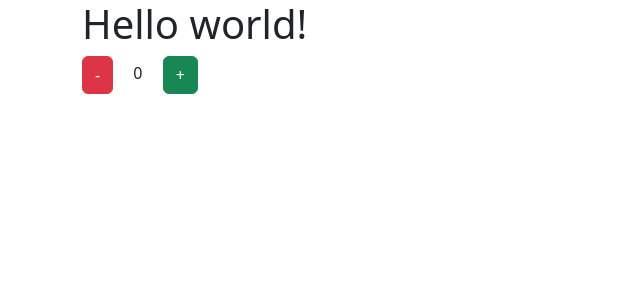
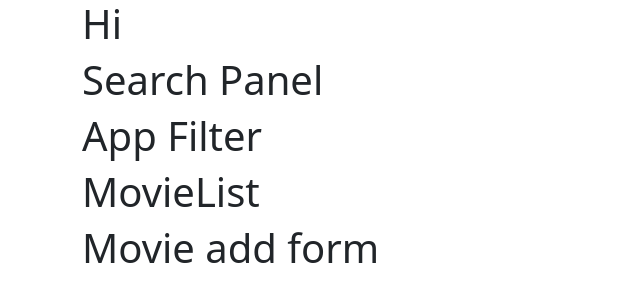
Before and after one commit to 7Davronbek/vue-sammi, a Vue app: page / in a window 1280 px wide. Shown: the top 302 px of the page, without its empty margins (0-640 px from the left). Built offline with nearby package versions, Linux system fonts and the light colour scheme.

Commit message:
vue-practise

```diff
--- a/index.html
+++ b/index.html
@@ -1,10 +1,17 @@
 <!DOCTYPE html>
 <html lang="en">
   <head>
-    <meta charset="UTF-8">
-    <link rel="icon" href="/favicon.ico">
-    <meta name="viewport" content="width=device-width, initial-scale=1.0">
-    <title>Vite App</title>
+    <meta charset="UTF-8" />
+    <link rel="icon" href="/favicon.ico" />
+    <meta name="viewport" content="width=device-width, initial-scale=1.0" />
+    <link
+      rel="stylesheet"
+      href="https://cdnjs.cloudflare.com/ajax/libs/font-awesome/6.3.0/css/all.min.css"
+      integrity="sha512-SzlrxWUlpfuzQ+pcUCosxcglQRNAq/DZjVsC0lE40xsADsfeQoEypE+enwcOiGjk/bSuGGKHEyjSoQ1zVisanQ=="
+      crossorigin="anonymous"
+      referrerpolicy="no-referrer"
+    />
+    <title>Vite CRUD App</title>
   </head>
   <body>
     <div id="app"></div>
--- a/src/App.vue
+++ /dev/null
@@ -1,34 +0,0 @@
-<template>
-  <div>
-    <div class="container">
-      <div class="row">
-        <div class="col-12">
-          <h1>Hello world!</h1>
-          <button @click="decrement" class="btn btn-danger me-3">-</button>
-          {{ counter }}
-          <button @click="increment" class="btn btn-success ms-3">+</button>
-        </div>
-      </div>
-    </div>
-  </div>
-</template>
-
-<script>
-export default {
-  data() {
-    return {
-      counter: 0
-    }
-  },
-  methods: {
-    increment() {
-      this.counter += 1
-    },
-    decrement() {
-      this.counter -= 1
-    }
-  }
-}
-</script>
-
-<style></style>
--- /dev/null
+++ b/src/components/app-filter/AppFilter.vue
@@ -0,0 +1,15 @@
+<template>
+  <div class="AppFilter">
+    <div class="container">
+      <div class="row">
+        <div class="col-12">
+          <h1>App Filter</h1>
+        </div>
+      </div>
+    </div>
+  </div>
+</template>
+<script>
+export default {}
+</script>
+<style scoped></style>
--- /dev/null
+++ b/src/components/app-info/AppInfo.vue
@@ -0,0 +1,17 @@
+<template>
+  <div class="AppInfo">
+    <div class="container">
+      <div class="row">
+        <div class="col-12">
+          <h1>Hi</h1>
+        </div>
+      </div>
+    </div>
+  </div>
+</template>
+
+<script>
+export default {}
+</script>
+
+<style></style>
--- /dev/null
+++ b/src/components/app/App.vue
@@ -0,0 +1,28 @@
+<script>
+import AppInfo from '../app-info/AppInfo.vue'
+import SearchPanel from '../search-panel/SearchPanel.vue'
+import AppFilter from '../app-filter/AppFilter.vue'
+import MovieList from '../movie-list/MovieList.vue'
+import MovieAddForm from '../movie-add-form/MovieAddForm.vue'
+export default {
+  components: {
+    AppInfo,
+    SearchPanel,
+    AppFilter,
+    MovieList,
+    MovieAddForm
+  }
+}
+</script>
+
+<template>
+  <div>
+    <AppInfo />
+    <SearchPanel />
+    <AppFilter />
+    <MovieList />
+    <MovieAddForm />
+  </div>
+</template>
+
+<style></style>
--- /dev/null
+++ b/src/components/movie-add-form/MovieAddForm.vue
@@ -0,0 +1,15 @@
+<template>
+  <div class="MovieAddForm">
+    <div class="container">
+      <div class="row">
+        <div class="col-12">
+          <h1>Movie add form</h1>
+        </div>
+      </div>
+    </div>
+  </div>
+</template>
+<script>
+export default {}
+</script>
+<style></style>
--- /dev/null
+++ b/src/components/movie-list/MovieList.vue
@@ -0,0 +1,15 @@
+<template>
+  <div class="MovieList">
+    <div class="container">
+      <div class="row">
+        <div class="col-12">
+          <h1>MovieList</h1>
+        </div>
+      </div>
+    </div>
+  </div>
+</template>
+<script>
+export default {}
+</script>
+<style></style>
--- /dev/null
+++ b/src/components/search-panel/SearchPanel.vue
@@ -0,0 +1,15 @@
+<template>
+  <div class="SearchPanel">
+    <div class="container">
+      <div class="row">
+        <div class="col-12">
+          <h1>Search Panel</h1>
+        </div>
+      </div>
+    </div>
+  </div>
+</template>
+<script>
+export default {}
+</script>
+<style scoped></style>
--- a/src/main.js
+++ b/src/main.js
@@ -1,5 +1,5 @@
 import { createApp } from 'vue'
-import App from './App.vue'
+import App from '@/components/app/App.vue'
 
 import 'bootstrap/dist/css/bootstrap.min.css'
 import './styles/main.css'
```
